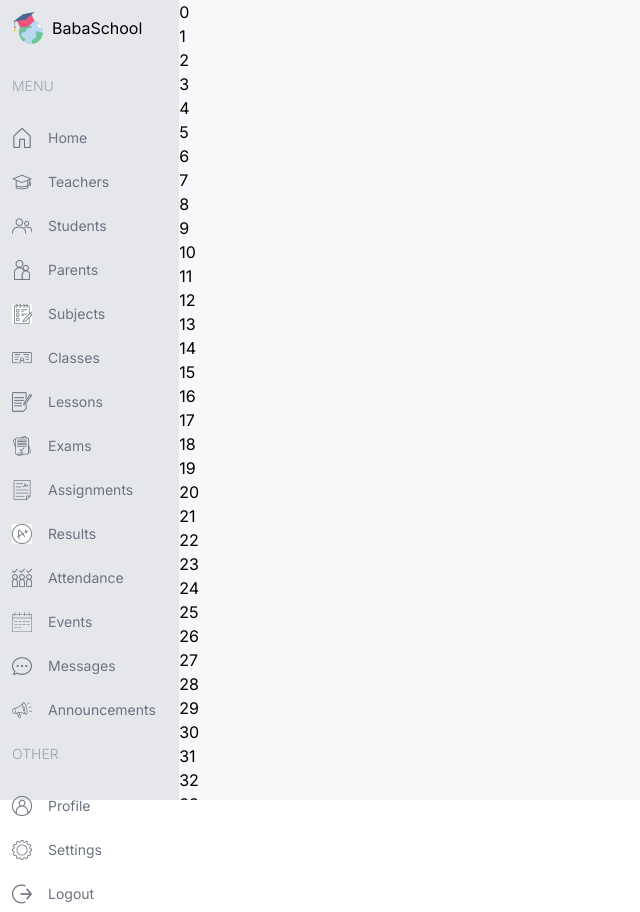
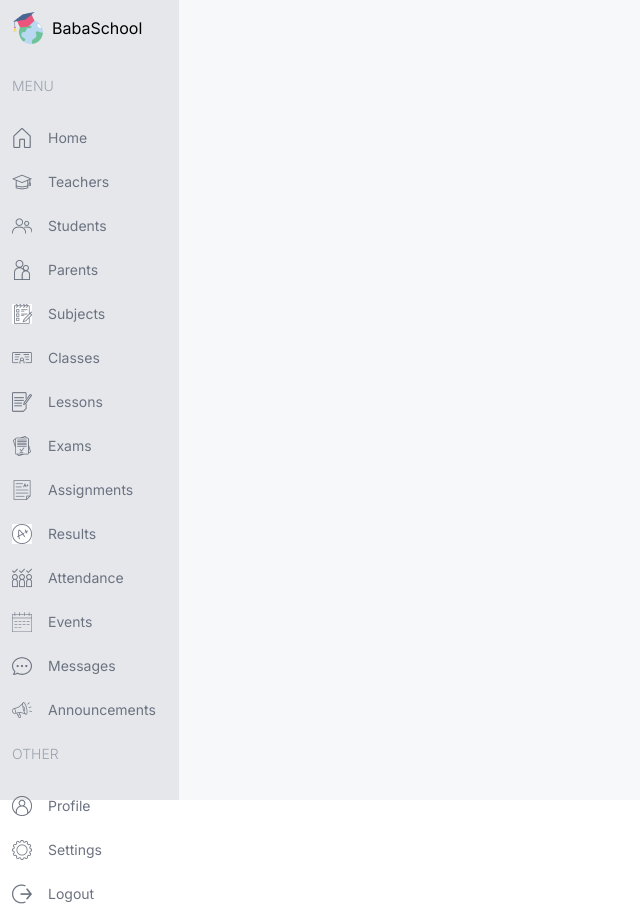
Before and after one commit to BabaVo55/Next.js, a Next.js app: page / in a window 1280 px wide. Shown: the whole page, without its empty margins (0-640 px from the left). Built offline with nearby package versions, Linux system fonts and the light colour scheme.

Commit message:
test success

```diff
--- a/src/app/(dashboard)/layout.tsx
+++ b/src/app/(dashboard)/layout.tsx
@@ -135,11 +135,11 @@ export default function DashboardLayout({
 
            {/* Right */}
           <div className="w-[86%] md:w-[92%] lg:w-[84%] xl:w-[86%] bg-[#F7F8FA] overflow-scroll">
-            {Array.from({ length: 1000 }, (_, i) => (
+            {/* {Array.from({ length: 1000 }, (_, i) => (
               <div key={i}>
                 <p>{i}</p>
               </div>
-            ))}
+            ))} */}
           </div>
           {/* {children} */}
         </div>
```
